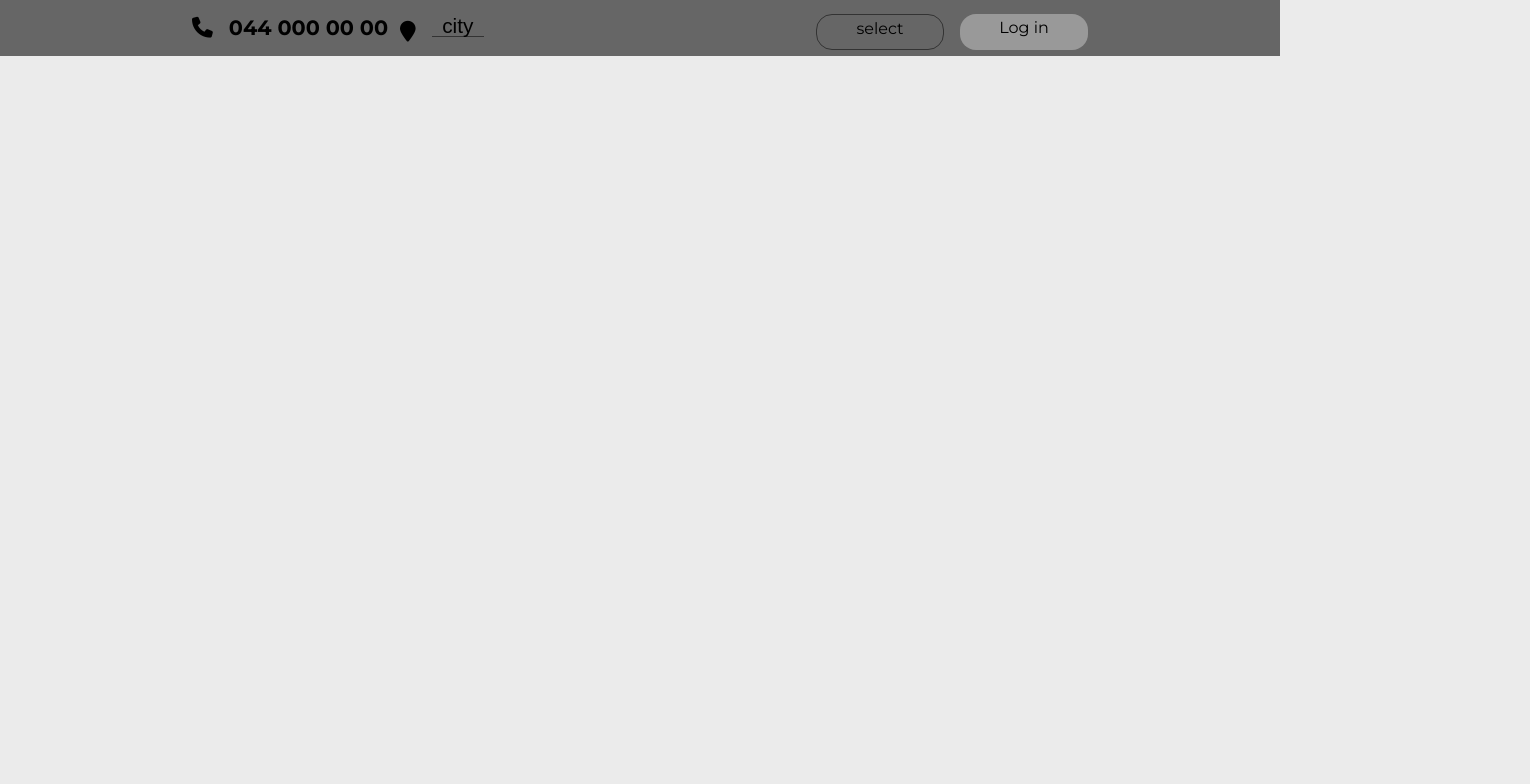
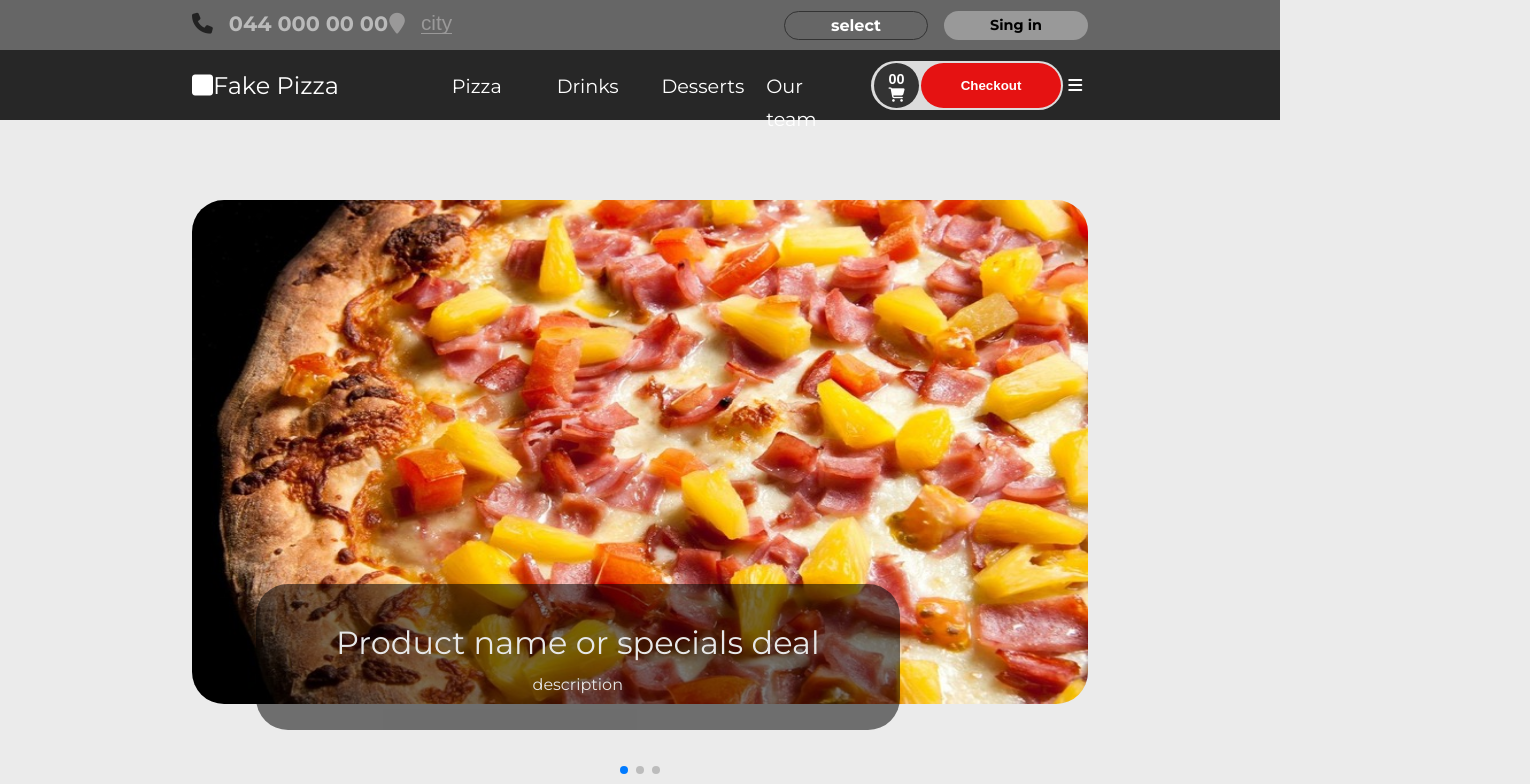
Before and after one commit to HryhoriiShkvyra/site-about-pizza-CLOSED-, a React (Create React App) app: page / in a window 1280 px wide. Shown: the top 784 px of the page, 1530 px wide, since content can reach past the window. Built offline with nearby package versions, Linux system fonts and the light colour scheme.

Commit message:
initial commit

```diff
--- a/src/App.js
+++ b/src/App.js
@@ -11,7 +11,7 @@ function App() {
   return (
     <div className="App">
       <Header/>
-      {/* <News/>
+      <News/>
       <ProductList title={'Best Price'}/>
       <div style={{
         textAlign: 'center',
@@ -20,7 +20,7 @@ function App() {
         }}>
         * weight of just cooked product. The weight in delivery orders may differ due to dehydration of the product.
       </div>
-      <Footer/> */}
+      <Footer/>
     </div>
   );
 }
--- a/src/Components/Pages/ProductBlock/ProductBlock.module.css
+++ b/src/Components/Pages/ProductBlock/ProductBlock.module.css
@@ -73,10 +73,10 @@
     background: #333;
 }
 
-div button {
+/* div button {
     background-color: rgba(255, 255, 255, 0);
     padding: 0 0.66rem;
-}
+} */
 
 
 .productBlockPriceRow {
--- a/src/Components/header/Header.jsx
+++ b/src/Components/header/Header.jsx
@@ -4,9 +4,10 @@ import classes from './Header.module.css'
 
 const Header = () => {
     return(
-        <div className={classes.header}>
+        <div>
+            <div className={classes.fakeHeader}>
                 <div className={classes.container}>
-                <div className={classes.fakeHeader}>
+                    <div className={classes.fakeHeaderInner}>
                         <div className={classes.call}>
                             <div className={classes.phone}><i class="fa-solid fa-phone"></i></div>
                             <div className={classes.number}>044 000 00 00</div>
@@ -18,22 +19,37 @@ const Header = () => {
                         <div></div>
                         <div className={classes.rightBlock}>
                             <div className={classes.select}>select</div>
-                        <div className={classes.login}>Log in</div>
+                            <div className={classes.login}>Sing in</div>
                         </div>
                     </div>
-                {/* <div className={classes.mainHeader}>
-                    <div className={classes.logo}>logo</div>
+                </div>
+            </div>
+
+            <div className={classes.mainHeader}>
+                <div className={classes.container}>
+                    <div className={classes.mainHeaderInner}>
+                        <div className={classes.logo}>
+                            <i class="fa-solid fa-square"></i>
+                            Fake Pizza
+                        </div>
                         <nav className={classes.nav}>
-                        <a>Pizza</a>
-                        <a>Bar</a>
-                        <a>Desserts</a>
-                        <a>Our team</a>                        <a>Charity</a>
+                            <a className={classes.navBtn}>Pizza</a>
+                            <a className={classes.navBtn}>Drinks</a>
+                            <a className={classes.navBtn}>Desserts</a>
+                            <a className={classes.navBtn}>Our team</a>
                         </nav>
-                    <div className={classes.cart}>
+                        <div className={classes.checkoutField}>
+                            <button className={classes.cartBtn}>
+                                <div>00</div>
                                 <i className="fa-solid fa-cart-shopping"></i>
+                            </button>
+                            <button className={classes.checkoutBtn}>Checkout</button>
                         </div>
-                    <div className={classes.bar}><i className="fa-solid fa-bars"></i></div>
-                </div> */}
+                        <div className={classes.menu}>
+                            <i className="fa-solid fa-bars"></i>
+                        </div>
+                    </div>
+                </div>
             </div>
 
         </div>
--- a/src/Components/header/Header.module.css
+++ b/src/Components/header/Header.module.css
@@ -1,7 +1,7 @@
-.header {
+.fakeHeader {
     width: 100%;
     background-color: #666;
-    height: 3.5rem;
+    height: 3.1rem;
 }
 
 .container {
@@ -9,10 +9,10 @@
     width: 70%;
 }
 
-.fakeHeader {
+.fakeHeaderInner {
     display: grid;
     grid-template-columns: 1fr 1fr 1fr 1fr;
-    padding-top: 0.9rem;
+    padding-top: 0.7rem;
 }
 
 .call,
@@ -23,79 +23,155 @@
 
 }
 
-
+/* I do not know why this "hover" not work */
+.call:hover {
+    color: #999;
+}
 
 .phone {
     font-size: 1.3rem;
     height: 24px;
     margin-top: -0.3rem;
+    color: #222;
 }
 
 .number {
     font-weight: 700;
     font-size: 1.3rem;
     margin-top: -0.3rem;
+    color: rgb(186, 186, 186);
+}
 
+/* I do not know why this "hover" not work */
+.location:hover {
+    color: white;
 }
 
 .point {
     font-size: 1.3rem;
+    margin-top: -0.3rem;
+    color: rgb(154, 153, 153);
 }
 
 .city {
     font-size: 1.3rem;
     height: 1.4rem;
-    border-bottom: 1px solid #333;
+    border-bottom: 1px solid rgb(154, 153, 153);
+    background-color: rgba(255, 255, 255, 0);
+    color: rgb(154, 153, 153);
+
 }
 
 
 
 .select {
-    width: 8rem;
+    width: 9rem;
+    height: 1.8rem;
     border: 1px solid #333;
     border-radius: 1rem;
     text-align: center;
+    color: white;
+    font-weight: 700
+
+}
+
+.select:hover {
+    background-color: #333;
 }
 
 .login {
-    width: 8rem;
+    width: 9rem;
+    height: 1.8rem;
+    padding-top: 0.1rem;
     background-color: #999;
     border-radius: 1rem;
     text-align: center;
+    font-size: 0.9rem;
+    font-weight: 700
 }
 
-/*
-.header {
+.login:hover{
+    background-color: white;
+}
+
+.menu {
+
+}
+
+/*---------------------- MAIN HEADER --------------------------*/
+
+.mainHeader {
     width: 100%;
-    height: 8rem;
-    display: flex;
-    justify-content: center;
-    padding-top: 2.6rem;
+    background-color: rgb(39, 39, 39);
+    color: white;
+}
 
-    font-size: 1.3rem;
 
-    background-color: rgba(0, 0, 0, 0.2);
+.mainHeaderInner {
+    display: grid;
+    grid-template-columns: 29% 45% 22% 4%;
+    height: 4.4rem;
+    padding-top: 1rem;
 }
 
 .logo {
-    position: absolute;
-    left: 8rem;
+    font-size: 1.5rem;
 }
 
 .nav {
-    display: flex;
-    justify-content: center;
-    gap: 5rem;
+    display: grid;
+    grid-template-columns: 1fr 1fr 1fr 1fr;
+    gap: 1rem;
+    font-size: 1.2rem;
 
+    margin-top: 0.3rem  ;
+}
+
+.navBtn:hover {
+    font-weight: 700;
 }
 
 
-.cart {
-    position: absolute;
-    right: 10rem;
+.checkoutField {
+    display: flex;
+    gap: 0.1rem;
+    width: 12rem;
+    height: 3.1rem;
+    margin: -0.3rem 1rem    ;
+
+    background-color: rgb(220, 220, 220);
+
+    border-radius: 2rem;
 }
 
-.bar {
-    position: absolute;
-    right: 6rem;
-} */
+.cartBtn {
+    width: 2.8rem;
+    height: 2.8rem;
+    padding: 0.5rem;
+    margin: 0.15rem 0 0 0.2rem;
+    background-color: #333;
+    border-radius: 2.5rem;
+
+    color: white;
+    font-size: 0.9rem;
+    font-weight: 700;
+}
+
+.cartBtn:hover {
+    background-color: #111;
+}
+
+.checkoutBtn {
+    width: 8.8rem;
+    height: 2.8rem;
+    border-radius: 2rem;
+    color: white;
+
+    background-color: rgb(229, 18, 18);
+    margin-top: 0.15rem;
+    font-weight: 700;
+}
+
+.menu {
+    margin: 0.4rem 0 0 1rem;
+}
```
Lines whose indentation alone changed are shown as unchanged.
